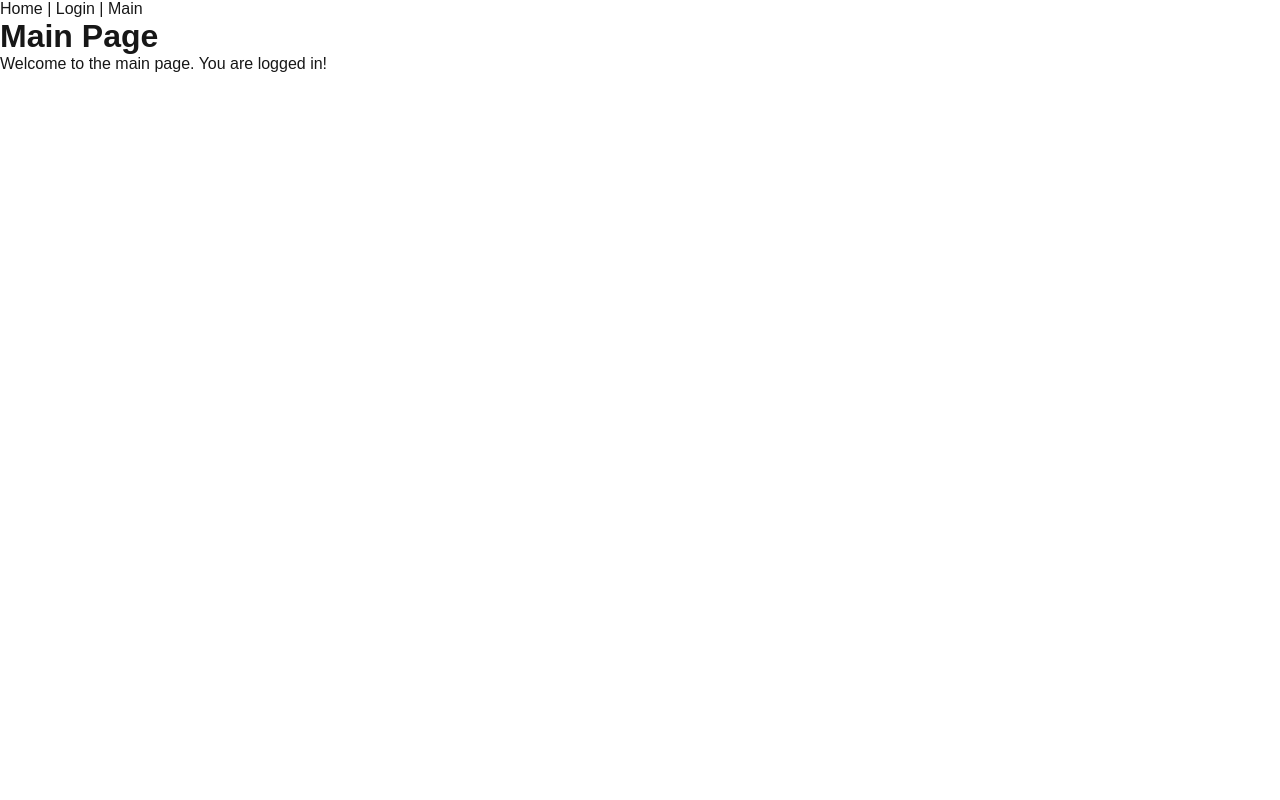
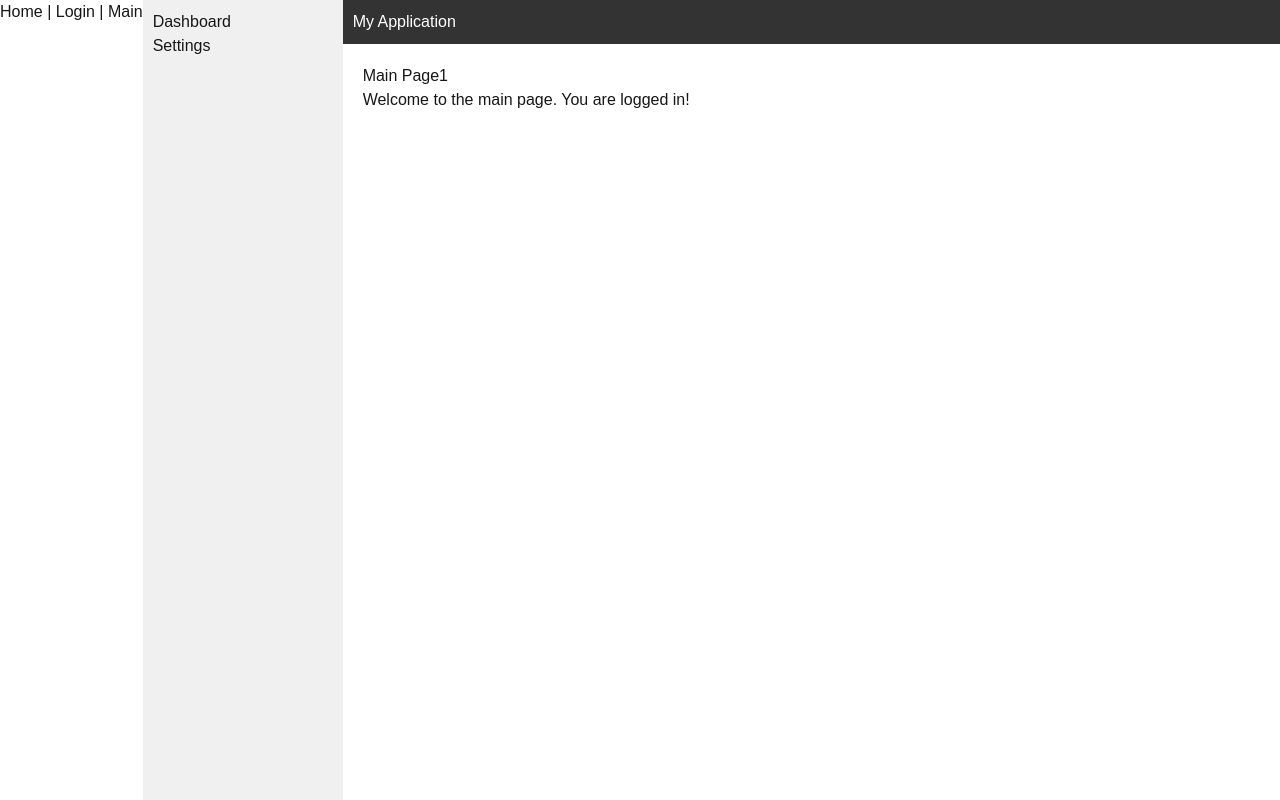
Before and after one commit to HyeonGiMin/WIMP_WebService, a Next.js app: page /main in a window 1280 px wide. Built offline with nearby package versions, Linux system fonts and the light colour scheme.

Commit message:
add default layout

```diff
--- /dev/null
+++ b/src/app/components/Header.tsx
@@ -0,0 +1,8 @@
+// app/components/Header.tsx
+export default function Header() {
+  return (
+    <header style={{ backgroundColor: '#333', color: '#fff', padding: '10px' }}>
+      <h1>My Application</h1>
+    </header>
+  );
+}
--- /dev/null
+++ b/src/app/components/Navbar.tsx
@@ -0,0 +1,11 @@
+import Link from 'next/link'
+// app/components/Header.tsx
+export default function Header() {
+    return (
+        <header>
+        <nav>
+          <Link href="/">Home</Link> | <Link href="/login">Login</Link> | <Link href="/main">Main</Link>
+        </nav>
+      </header>
+    );
+  }
--- /dev/null
+++ b/src/app/components/Sidebar.tsx
@@ -0,0 +1,19 @@
+// app/components/Sidebar.tsx
+import Link from 'next/link';
+
+export default function Sidebar() {
+  return (
+    <aside style={{ width: '200px', backgroundColor: '#f0f0f0', padding: '10px' }}>
+      <nav>
+        <ul>
+          <li>
+            <Link href="/dashboard">Dashboard</Link>
+          </li>
+          <li>
+            <Link href="/dashboard/settings">Settings</Link>
+          </li>
+        </ul>
+      </nav>
+    </aside>
+  );
+}
--- /dev/null
+++ b/src/app/index/page.tsx
@@ -0,0 +1,8 @@
+// pages/index.tsx
+export default function Home() {
+    return (
+      <div className="flex items-center justify-center min-h-screen">
+        <h1 className="text-4xl font-bold text-blue-500">Hello, Tailwind CSS!</h1>
+      </div>
+    );
+  }
--- a/src/app/layout.tsx
+++ b/src/app/layout.tsx
@@ -1,7 +1,7 @@
 import type { Metadata } from "next";
 import localFont from "next/font/local";
-import Link from 'next/link'
 import "./globals.css";
+import './styles/globals.css';
 
 const geistSans = localFont({
   src: "./fonts/GeistVF.woff",
@@ -27,11 +27,6 @@ export default function RootLayout({
   return (
     <html lang="en">
       <body className={`${geistSans.variable} ${geistMono.variable}`}>
-        <header>
-          <nav>
-            <Link href="/">Home</Link> | <Link href="/login">Login</Link> | <Link href="/main">Main</Link>
-          </nav>
-        </header>
         {children}
       </body>
     </html>
--- a/src/app/login/page.tsx
+++ b/src/app/login/page.tsx
@@ -1,49 +1,19 @@
 // app/login/page.tsx
-'use client'
-
-import { useState, FormEvent } from 'react'
-import { useRouter } from 'next/navigation'
-
 export default function LoginPage() {
-  const [email, setEmail] = useState<string>('')
-  const [password, setPassword] = useState<string>('')
-  const router = useRouter()
-
-  const handleSubmit = (e: FormEvent) => {
-    e.preventDefault()
-
-    // 간단한 로그인 로직 (실제로는 백엔드 인증 API와 통신해야 함)
-    if (email === 'admin@example.com' && password === 'password') {
-      router.push('/main')
-    } else {
-      alert('Invalid credentials')
-    }
-  }
-
   return (
-    <div>
-      <h1>Login Page</h1>
-      <form onSubmit={handleSubmit}>
+    <div style={{ display: 'flex', justifyContent: 'center', alignItems: 'center', height: '100vh' }}>
+      <form>
+        <h1>Login</h1>
         <div>
-          <label>Email:</label>
-          <input
-            type="email"
-            value={email}
-            onChange={(e) => setEmail(e.target.value)}
-            required
-          />
+          <label>Username</label>
+          <input type="text" />
         </div>
         <div>
-          <label>Password:</label>
-          <input
-            type="password"
-            value={password}
-            onChange={(e) => setPassword(e.target.value)}
-            required
-          />
+          <label>Password</label>
+          <input type="password" />
         </div>
         <button type="submit">Login</button>
       </form>
     </div>
-  )
+  );
 }
--- /dev/null
+++ b/src/app/main/layout.tsx
@@ -0,0 +1,30 @@
+// app/dashboard/layout.tsx
+import { ReactNode } from 'react';
+import Sidebar from '../components/Sidebar';
+import Header from '../components/Header';
+import Navbar from '../components/Navbar';
+
+interface DashboardLayoutProps {
+  children: ReactNode;
+}
+
+export default function DashboardLayout({ children }: DashboardLayoutProps) {
+  return (
+    <div style={{ display: 'flex', height: '100vh' }}>
+        <Navbar/>
+      {/* 사이드바 컴포넌트 */}
+      <Sidebar />
+
+      {/* 메인 컨텐츠 */}
+      <div style={{ flex: 1 }}>
+        {/* 헤더 컴포넌트 */}
+        <Header />
+
+        {/* 메인 컨텐츠 (페이지에 따라 변경) */}
+        <main style={{ padding: '20px' }}>
+          {children}
+        </main>
+      </div>
+    </div>
+  );
+}
--- a/src/app/main/page.tsx
+++ b/src/app/main/page.tsx
@@ -1,8 +1,8 @@
 // app/main/page.tsx
-export default function MainPage() {
+export default function Page() {
   return (
     <div>
-        <h1>Main Page</h1>
+      <h1>Main Page1</h1>
       <p>Welcome to the main page. You are logged in!</p>
     </div>
   )
```
Lines whose indentation alone changed are shown as unchanged.
